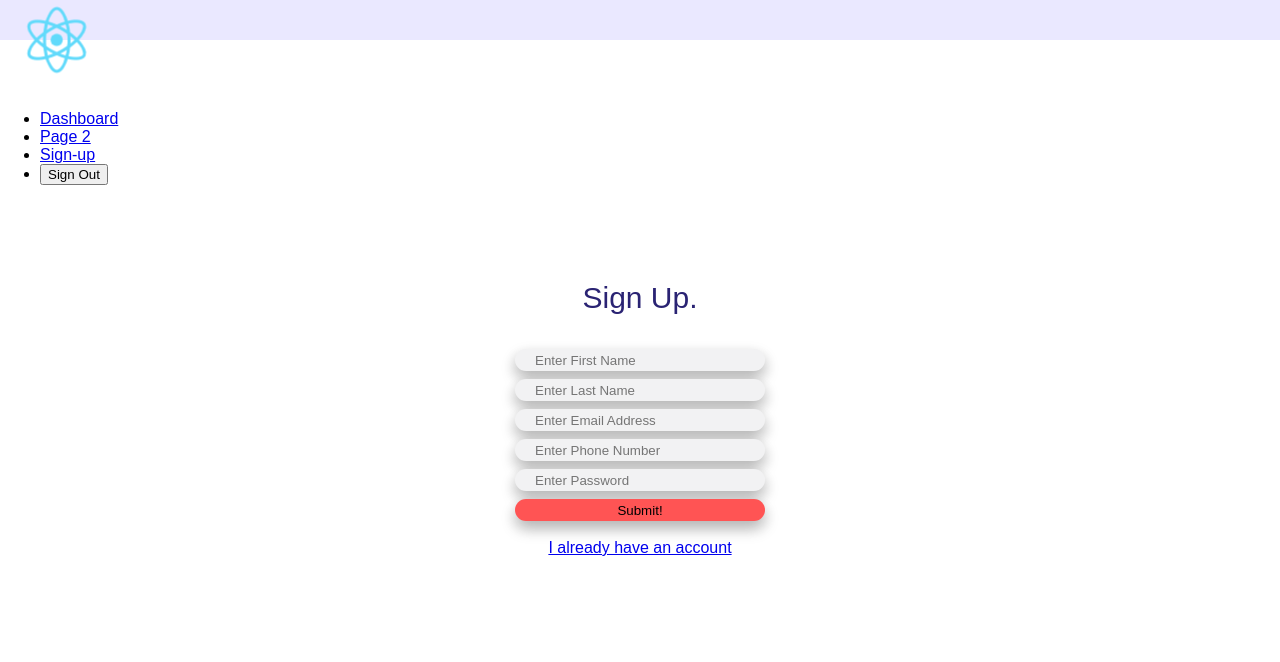
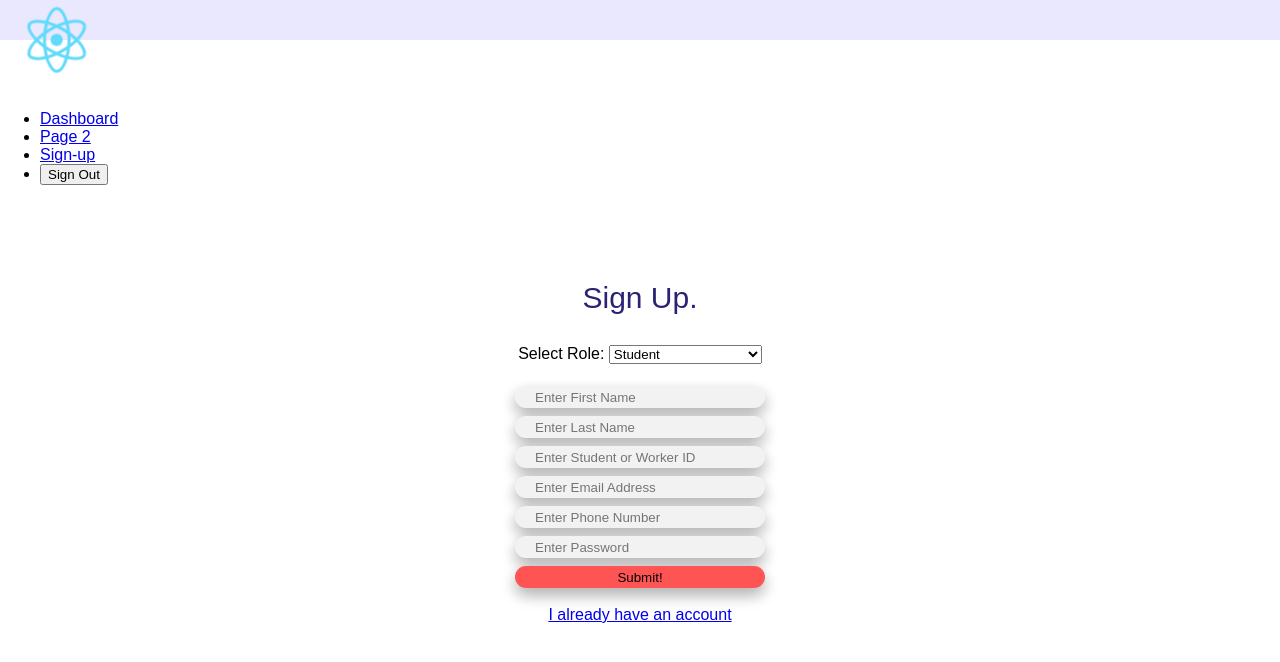
Before and after one commit to sehersarin/MSCI342-Term-Project, a React (Create React App) app in the folder react-ui/: page /dashboard//Signup in a window 1280 px wide. Shown: the top 662 px of the page. Built offline with nearby package versions, Linux system fonts and the light colour scheme.

Commit message:
Built dropdown for user to select their role when signing up for application

```diff
--- a/react-ui/src/components/SignUpForm.js
+++ b/react-ui/src/components/SignUpForm.js
@@ -41,8 +41,18 @@ render() {
           <Row>
            <Col sm={12} align="center">
            <form onSubmit={this.login}>
-           <label>
-                  <input
+           <label for="role"> Select Role: </label>
+          <select name="role" id="type">
+            <option value="student">Student</option>
+            <option value="worker">Guidance Counselor</option>
+            <option value="worker">Master of Social Work</option>
+            <option value="worker">Psychologist</option>
+            <option value="worker">Other</option>
+          </select>
+              <br></br>
+              <br></br>
+                <label>
+                <input
                   className ="InputFields"
                   type="text"
                   name="user_name"
@@ -58,6 +68,15 @@ render() {
                   name="user_name_last"
                   size ="40"
                   placeholder= "Enter Last Name"
+                  onChange={this.handleFormChange} />
+                </label>
+                <br></br>
+                <label>
+                <input
+                  className ="InputFields"
+                  type="text"
+                  name="id_value"
+                  placeholder= "Enter Student or Worker ID"
                   onChange={this.handleFormChange} />
                 </label>
                 <br></br>
```
